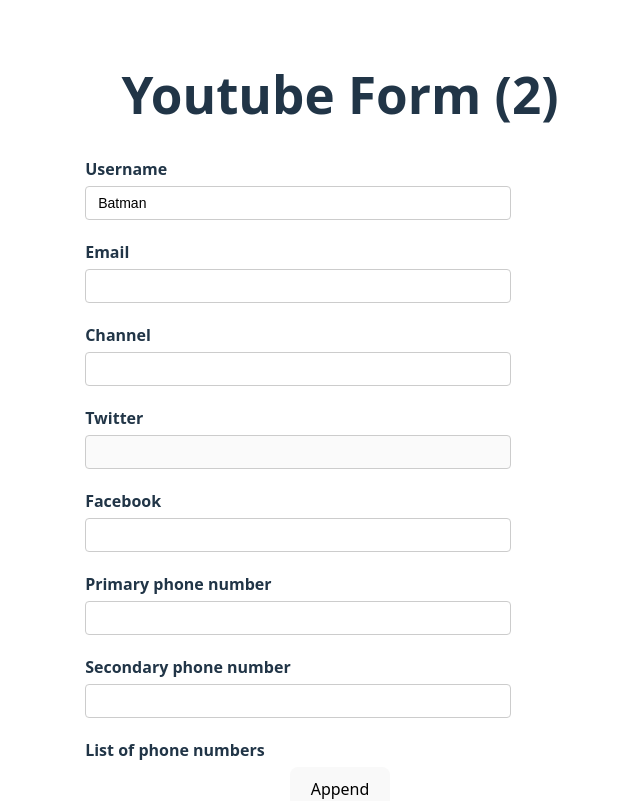
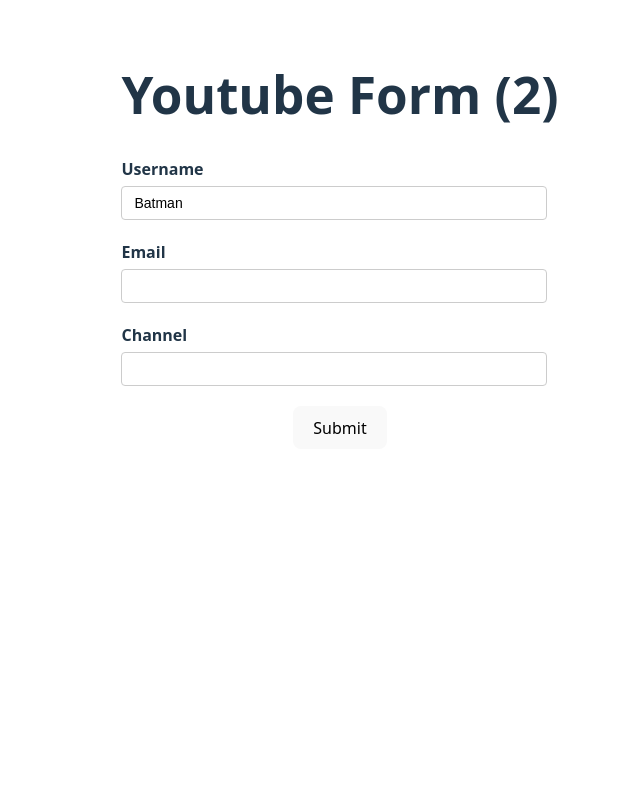
Before and after one commit to aramyants/react-hook-form, a React (Vite) app in the folder rhf-demo/: page / in a window 1280 px wide. Shown: the top 801 px of the page, without its empty margins (300-940 px from the left). Built offline with nearby package versions, Linux system fonts and the light colour scheme.

Commit message:
Yup Integration

```diff
--- a/rhf-demo/package.json
+++ b/rhf-demo/package.json
@@ -10,9 +10,11 @@
     "preview": "vite preview"
   },
   "dependencies": {
+    "@hookform/resolvers": "^5.2.1",
     "react": "^19.1.1",
     "react-dom": "^19.1.1",
-    "react-hook-form": "^7.62.0"
+    "react-hook-form": "^7.62.0",
+    "yup": "^1.7.0"
   },
   "devDependencies": {
     "@eslint/js": "^9.33.0",
--- a/rhf-demo/src/App.tsx
+++ b/rhf-demo/src/App.tsx
@@ -1,10 +1,11 @@
 import './App.css'
 import { YoutubeForm } from './components/YoutubeForm'
+import { YupYoutubeForm } from './components/YupYoutubeForm'
 
 function App() {
   return (
     <>
-      <YoutubeForm />
+      <YupYoutubeForm />
     </>
   )
 }
--- /dev/null
+++ b/rhf-demo/src/components/YupYoutubeForm.tsx
@@ -0,0 +1,100 @@
+import { DevTool } from '@hookform/devtools';
+import { useForm, type FieldErrors } from 'react-hook-form';
+import { yupResolver } from '@hookform/resolvers/yup';
+import * as Yup from 'yup';
+
+let renderCount = 0;
+
+const schema = Yup.object({
+  username: Yup.string()
+    .required('Username is required')
+    .min(3, 'Username must be at least 3 characters'),
+  email: Yup.string()
+    .required('Email is required')
+    .email('Invalid email address')
+    .notOneOf(['admin@example.com'], 'Username cannot be admin')
+    .notOneOf(['baddomain.com'], 'This domain is not supported')
+    .test('endsWithCom', 'Email must end with .com', (value) => {
+      return value?.endsWith('.com');
+    })
+    .test('emailAvailable', 'Email already exists', async (value) => {
+      const response = await fetch(
+        `https://jsonplaceholder.typicode.com/users?email=${value}`
+      );
+      const data = await response.json();
+      return data.length === 0;
+    }),
+  channel: Yup.string().required('Channel is required'),
+});
+
+type FormValues = {
+  username: string;
+  email: string;
+  channel: string;
+};
+
+export const YupYoutubeForm = () => {
+  const form = useForm<FormValues>({
+    defaultValues: {
+      username: 'Batman',
+      email: '',
+      channel: '',
+    },
+    resolver: yupResolver(schema),
+  });
+
+  const {
+    register,
+    handleSubmit,
+    control,
+    formState: { errors },
+  } = form;
+
+  const onSubmit = (data: FormValues) => {
+    console.log('Form submitted', data);
+  };
+
+  const onError = (errors: FieldErrors<FormValues>) => {
+    console.log('Form errors:', errors);
+  };
+
+  renderCount++;
+
+  return (
+    <div>
+      <h1>Youtube Form ({renderCount / 2})</h1>
+      <form onSubmit={handleSubmit(onSubmit, onError)} noValidate>
+        <div className="form-control">
+          <label htmlFor="username">Username</label>
+          <input
+            type="text"
+            id="username"
+            {...register('username')}
+          />
+          <p className="error">{errors.username?.message}</p>
+        </div>
+        <div className="form-control">
+          <label htmlFor="email">Email</label>
+          <input
+            type="email"
+            id="email"
+            {...register('email')}
+          />
+          <p className="error">{errors.email?.message}</p>
+        </div>
+        <div className="form-control">
+          <label htmlFor="channel">Channel</label>
+          <input
+            type="text"
+            id="channel"
+            {...register('channel')}
+          />
+          <p className="error">{errors.channel?.message}</p>
+        </div>
+
+        <button type="submit">Submit</button>
+      </form>
+      <DevTool control={control} />
+    </div>
+  );
+};
```
Also changed, not shown: 1 other file (tests, documents, lock files or other folders).
